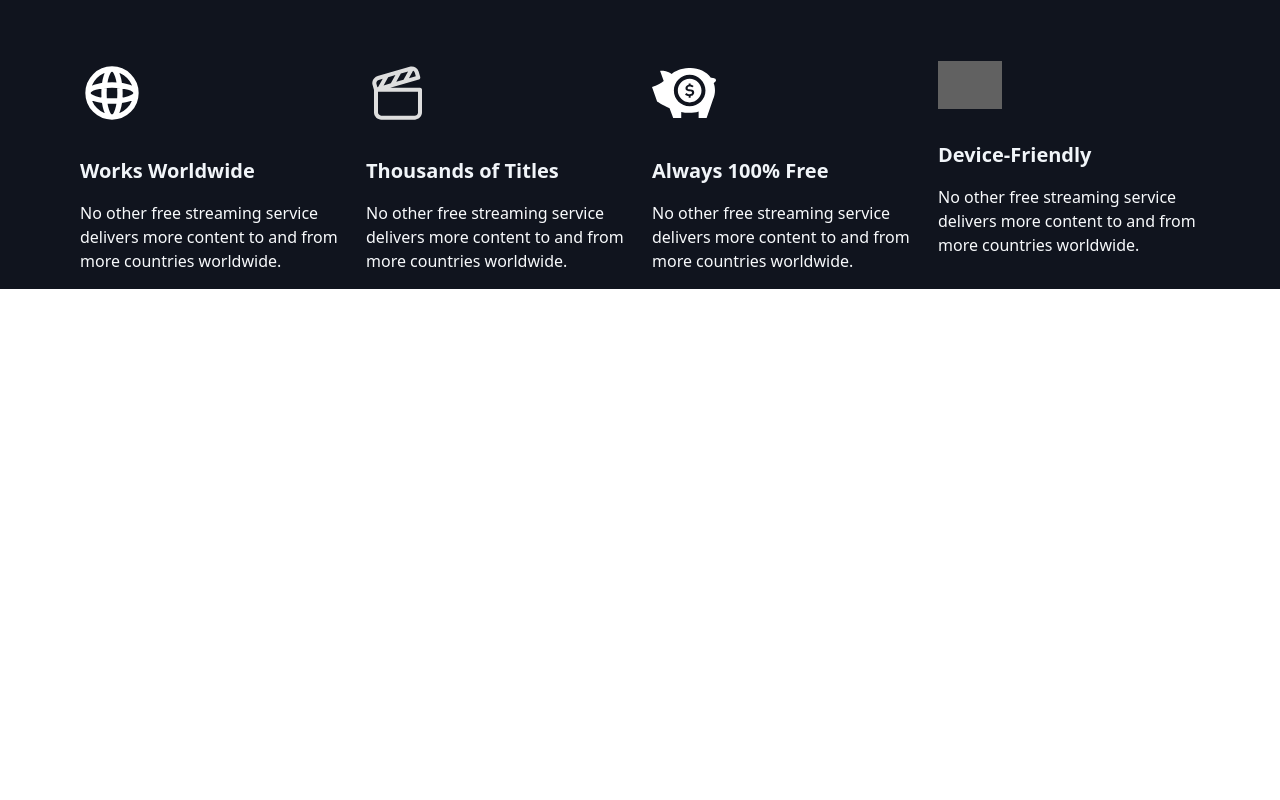
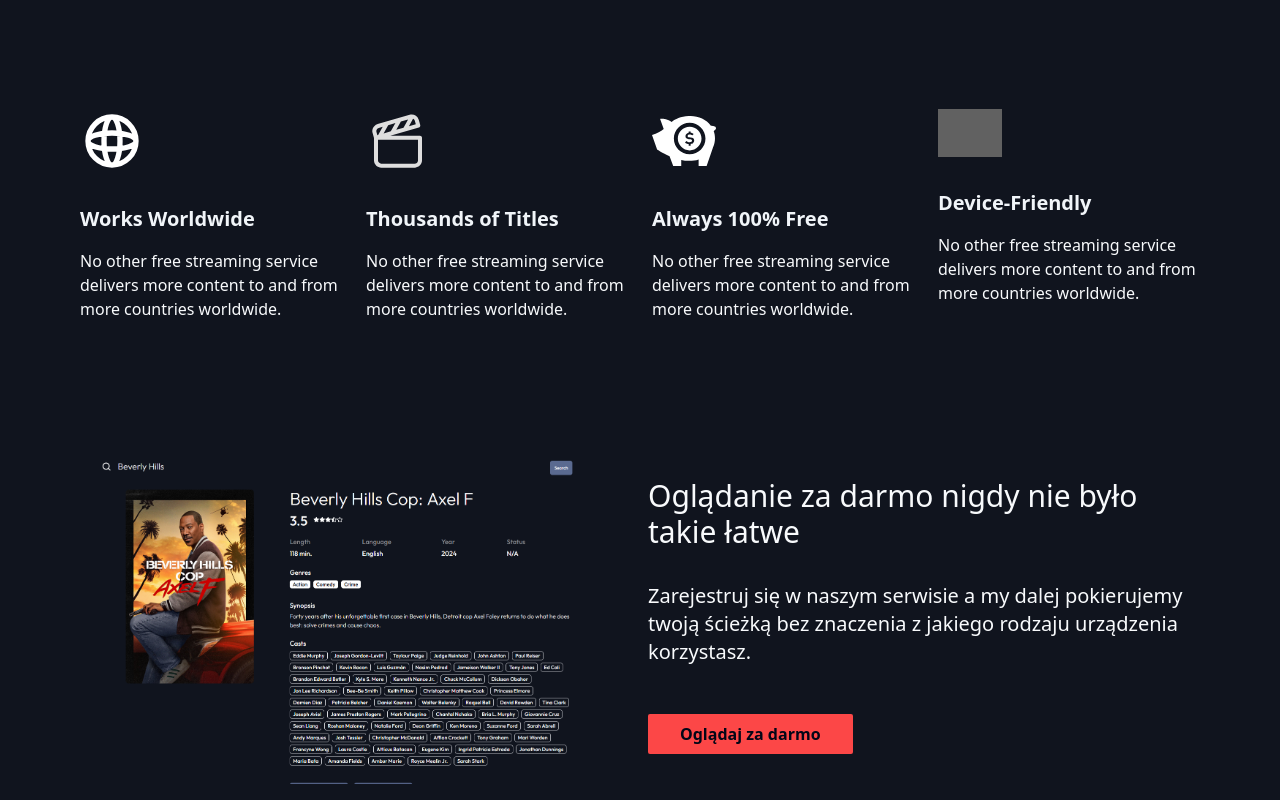
Before and after one commit to ktcotz/JustMovie, a React (Vite) app: page / in a window 1280 px wide. Shown: the part 579-1379 px from the top of the page. Before the commit the page ends 868 px from the top, so only its background shows below. Built offline with nearby package versions, Linux system fonts and the light colour scheme; grey boxes are pictures that could not be loaded.

Commit message:
feat: features,introduction
Dodanie sekcji features i introducion. Praca z responsywnością.

```diff
--- a/src/features/ui/features/Features.tsx
+++ b/src/features/screen/features/Features.tsx
@@ -1,11 +1,11 @@
-import { Wrapper } from "../Wrapper";
+import { Wrapper } from "../../ui/Wrapper";
 import { featuresData } from "./data";
 import { Feature } from "./Feature";
 
 export const Features = () => {
   return (
     <Wrapper type="features">
-      <section className="grid place-items-start gap-6 md:grid-cols-2 lg:grid-cols-4">
+      <section className="mb-20 grid place-items-start gap-6 md:mb-32 md:grid-cols-2 lg:grid-cols-4">
         {featuresData.map((feature) => (
           <Feature {...feature} key={feature.id} />
         ))}
--- /dev/null
+++ b/src/features/screen/introduction/Introduction.tsx
@@ -0,0 +1,39 @@
+import { CustomLink } from "../../ui/CustomLink";
+import { Wrapper } from "../../ui/Wrapper";
+
+export const Introduction = () => {
+  return (
+    <Wrapper type="typography">
+      <div className="grid place-items-center gap-4 md:grid-cols-2">
+        <picture className="order-1 md:-order-1">
+          <source
+            srcSet="./images/individual.png"
+            media="(max-width:768px)"
+            width={709}
+            height={457}
+          />
+          <img
+            src="./images/individual.png"
+            alt="Just Movie individual movie"
+            width={939}
+            height={504}
+          />
+        </picture>
+        <div className="text-center text-slate-50 md:text-left">
+          <h2 className="mb-8 text-2xl font-medium md:text-3xl">
+            Oglądanie za darmo nigdy nie było takie łatwe
+          </h2>
+          <p className="mb-12 text-xl">
+            Zarejestruj się w naszym serwisie a my dalej pokierujemy twoją
+            ścieżką bez znaczenia z jakiego rodzaju urządzenia korzystasz.
+          </p>
+          <div className="flex items-center justify-center gap-4 md:justify-start">
+            <CustomLink to={""} type="primary">
+              Oglądaj za darmo
+            </CustomLink>
+          </div>
+        </div>
+      </div>
+    </Wrapper>
+  );
+};
--- a/src/layout/Hero.tsx
+++ b/src/layout/Hero.tsx
@@ -9,7 +9,7 @@ type HeroProps = {
 
 export const Hero = ({ children }: HeroProps) => {
   return (
-    <header className="relative mb-20 py-8">
+    <header className="relative mb-14 py-8 md:mb-32">
       {children}
       <Wrapper type="typography">
         <div className="grid place-items-center gap-4 md:grid-cols-2">
--- a/src/pages/Home.tsx
+++ b/src/pages/Home.tsx
@@ -1,4 +1,5 @@
-import { Features } from "../features/ui/features/Features";
+import { Features } from "../features/screen/features/Features";
+import { Introduction } from "../features/screen/introduction/Introduction";
 import { Hero } from "../layout/Hero";
 import { HomeNavigation } from "../layout/HomeNavigation";
 
@@ -9,6 +10,7 @@ export const Home = () => {
         <HomeNavigation />
       </Hero>
       <Features />
+      <Introduction />
     </div>
   );
 };
```
Also changed, not shown: public/images/individual.png (added), src/features/screen/features/Feature.tsx (renamed from src/features/ui/features/Feature.tsx), src/features/screen/features/data.ts (renamed from src/features/ui/features/data.ts).
